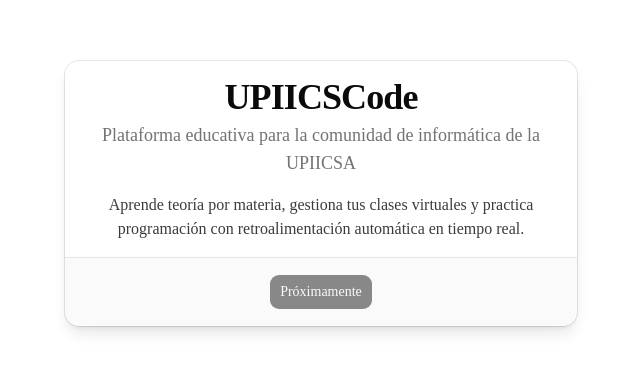
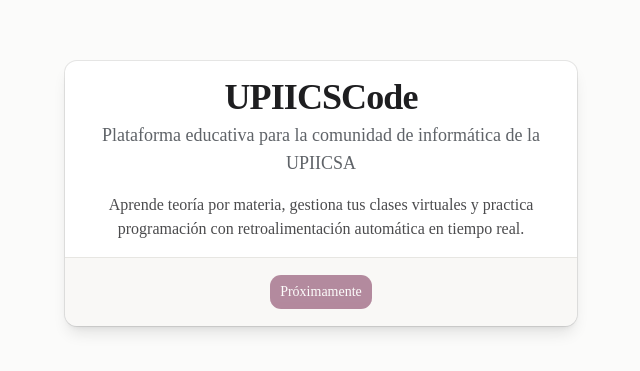
Before and after one commit to angelvaloro09/upiicscode, a Next.js app: page / in a window 1280 px wide. Shown: the part 207-578 px from the top of the page, without its empty margins (319-959 px from the left). Built offline with nearby package versions, Linux system fonts and the light colour scheme.

Commit message:
feat(tokens): configure design tokens and tailwind theme

```diff
--- a/src/app/globals.css
+++ b/src/app/globals.css
@@ -7,124 +7,235 @@
 @theme inline {
   --color-background: var(--background);
   --color-foreground: var(--foreground);
+  --color-card: var(--card);
+  --color-card-foreground: var(--card-foreground);
+  --color-popover: var(--popover);
+  --color-popover-foreground: var(--popover-foreground);
+  --color-primary: var(--primary);
+  --color-primary-foreground: var(--primary-foreground);
+  --color-primary-hover: var(--primary-hover);
+  --color-primary-active: var(--primary-active);
+  --color-primary-text: var(--primary-text);
+  --color-secondary: var(--secondary);
+  --color-secondary-foreground: var(--secondary-foreground);
+  --color-muted: var(--muted);
+  --color-muted-foreground: var(--muted-foreground);
+  --color-accent: var(--accent);
+  --color-accent-foreground: var(--accent-foreground);
+  --color-destructive: var(--destructive);
+  --color-destructive-foreground: var(--destructive-foreground);
+  --color-border: var(--border);
+  --color-input: var(--input);
+  --color-ring: var(--ring);
+
+  --color-surface-subtle: var(--surface-subtle);
+  --color-code-inline-bg: var(--code-inline-bg);
+  --color-code-block-bg: var(--code-block-bg);
+
+  --color-verdict-ac-fg: var(--verdict-ac-fg);
+  --color-verdict-ac-bg: var(--verdict-ac-bg);
+  --color-verdict-ac-border: var(--verdict-ac-border);
+
+  --color-verdict-wa-fg: var(--verdict-wa-fg);
+  --color-verdict-wa-bg: var(--verdict-wa-bg);
+  --color-verdict-wa-border: var(--verdict-wa-border);
+
+  --color-verdict-tle-fg: var(--verdict-tle-fg);
+  --color-verdict-tle-bg: var(--verdict-tle-bg);
+  --color-verdict-tle-border: var(--verdict-tle-border);
+
+  --color-verdict-mle-fg: var(--verdict-mle-fg);
+  --color-verdict-mle-bg: var(--verdict-mle-bg);
+  --color-verdict-mle-border: var(--verdict-mle-border);
+
+  --color-verdict-re-fg: var(--verdict-re-fg);
+  --color-verdict-re-bg: var(--verdict-re-bg);
+  --color-verdict-re-border: var(--verdict-re-border);
+
+  --color-verdict-ce-fg: var(--verdict-ce-fg);
+  --color-verdict-ce-bg: var(--verdict-ce-bg);
+  --color-verdict-ce-border: var(--verdict-ce-border);
+
+  --color-verdict-running-fg: var(--verdict-running-fg);
+  --color-verdict-running-bg: var(--verdict-running-bg);
+  --color-verdict-running-border: var(--verdict-running-border);
+
+  --radius-sm: 6px;
+  --radius-md: var(--radius);
+  --radius-lg: 12px;
+
   --font-sans: var(--font-sans);
-  --font-mono: var(--font-geist-mono);
-  --font-heading: var(--font-sans);
-  --color-sidebar-ring: var(--sidebar-ring);
-  --color-sidebar-border: var(--sidebar-border);
-  --color-sidebar-accent-foreground: var(--sidebar-accent-foreground);
-  --color-sidebar-accent: var(--sidebar-accent);
-  --color-sidebar-primary-foreground: var(--sidebar-primary-foreground);
-  --color-sidebar-primary: var(--sidebar-primary);
-  --color-sidebar-foreground: var(--sidebar-foreground);
-  --color-sidebar: var(--sidebar);
-  --color-chart-5: var(--chart-5);
-  --color-chart-4: var(--chart-4);
-  --color-chart-3: var(--chart-3);
-  --color-chart-2: var(--chart-2);
-  --color-chart-1: var(--chart-1);
-  --color-ring: var(--ring);
-  --color-input: var(--input);
-  --color-border: var(--border);
-  --color-destructive: var(--destructive);
-  --color-accent-foreground: var(--accent-foreground);
-  --color-accent: var(--accent);
-  --color-muted-foreground: var(--muted-foreground);
-  --color-muted: var(--muted);
-  --color-secondary-foreground: var(--secondary-foreground);
-  --color-secondary: var(--secondary);
-  --color-primary-foreground: var(--primary-foreground);
-  --color-primary: var(--primary);
-  --color-popover-foreground: var(--popover-foreground);
-  --color-popover: var(--popover);
-  --color-card-foreground: var(--card-foreground);
-  --color-card: var(--card);
-  --radius-sm: calc(var(--radius) * 0.6);
-  --radius-md: calc(var(--radius) * 0.8);
-  --radius-lg: var(--radius);
-  --radius-xl: calc(var(--radius) * 1.4);
-  --radius-2xl: calc(var(--radius) * 1.8);
-  --radius-3xl: calc(var(--radius) * 2.2);
-  --radius-4xl: calc(var(--radius) * 2.6);
+  --font-mono: var(--font-mono);
 }
 
 :root {
-  --background: oklch(1 0 0);
-  --foreground: oklch(0.145 0 0);
-  --card: oklch(1 0 0);
-  --card-foreground: oklch(0.145 0 0);
-  --popover: oklch(1 0 0);
-  --popover-foreground: oklch(0.145 0 0);
-  --primary: oklch(0.205 0 0);
-  --primary-foreground: oklch(0.985 0 0);
-  --secondary: oklch(0.97 0 0);
-  --secondary-foreground: oklch(0.205 0 0);
-  --muted: oklch(0.97 0 0);
-  --muted-foreground: oklch(0.556 0 0);
-  --accent: oklch(0.97 0 0);
-  --accent-foreground: oklch(0.205 0 0);
-  --destructive: oklch(0.577 0.245 27.325);
-  --border: oklch(0.922 0 0);
-  --input: oklch(0.922 0 0);
-  --ring: oklch(0.708 0 0);
-  --chart-1: oklch(0.87 0 0);
-  --chart-2: oklch(0.556 0 0);
-  --chart-3: oklch(0.439 0 0);
-  --chart-4: oklch(0.371 0 0);
-  --chart-5: oklch(0.269 0 0);
-  --radius: 0.625rem;
-  --sidebar: oklch(0.985 0 0);
-  --sidebar-foreground: oklch(0.145 0 0);
-  --sidebar-primary: oklch(0.205 0 0);
-  --sidebar-primary-foreground: oklch(0.985 0 0);
-  --sidebar-accent: oklch(0.97 0 0);
-  --sidebar-accent-foreground: oklch(0.205 0 0);
-  --sidebar-border: oklch(0.922 0 0);
-  --sidebar-ring: oklch(0.708 0 0);
+  --background: #fbfbfa;
+  --foreground: #1e1e20;
+
+  --card: #ffffff;
+  --card-foreground: #1e1e20;
+
+  --popover: #ffffff;
+  --popover-foreground: #1e1e20;
+
+  --primary: #6f1d46;
+  --primary-foreground: #ffffff;
+  --primary-hover: #581637;
+  --primary-active: #4b102e;
+  --primary-text: #6f1d46;
+
+  --secondary: #f3f2ee;
+  --secondary-foreground: #1e1e20;
+
+  --muted: #f3f2ee;
+  --muted-foreground: #5f6368;
+
+  --accent: #f3f2ee;
+  --accent-foreground: #1e1e20;
+
+  --destructive: #be123c;
+  --destructive-foreground: #ffffff;
+
+  --border: #e7e6e2;
+  --input: #e7e6e2;
+  --ring: #6f1d46;
+
+  --radius: 8px;
+
+  --surface-subtle: #f3f2ee;
+  --code-inline-bg: #efece6;
+  --code-block-bg: #f7f7f5;
+
+  /* Verdicts */
+  --verdict-ac-fg: #0f766e;
+  --verdict-ac-bg: #f0fdf4;
+  --verdict-ac-border: #bbf7d0;
+
+  --verdict-wa-fg: #be123c;
+  --verdict-wa-bg: #fff1f2;
+  --verdict-wa-border: #fecdd3;
+
+  --verdict-tle-fg: #b45309;
+  --verdict-tle-bg: #fffbeb;
+  --verdict-tle-border: #fde68a;
+
+  --verdict-mle-fg: #c2410c;
+  --verdict-mle-bg: #fff7ed;
+  --verdict-mle-border: #ffedd5;
+
+  --verdict-re-fg: #9f1239;
+  --verdict-re-bg: #fff1f2;
+  --verdict-re-border: #fecdd3;
+
+  --verdict-ce-fg: #475569;
+  --verdict-ce-bg: #f1f5f9;
+  --verdict-ce-border: #cbd5e1;
+
+  --verdict-running-fg: #475569;
+  --verdict-running-bg: #f8fafc;
+  --verdict-running-border: #e2e8f0;
 }
 
 .dark {
-  --background: oklch(0.145 0 0);
-  --foreground: oklch(0.985 0 0);
-  --card: oklch(0.205 0 0);
-  --card-foreground: oklch(0.985 0 0);
-  --popover: oklch(0.205 0 0);
-  --popover-foreground: oklch(0.985 0 0);
-  --primary: oklch(0.922 0 0);
-  --primary-foreground: oklch(0.205 0 0);
-  --secondary: oklch(0.269 0 0);
-  --secondary-foreground: oklch(0.985 0 0);
-  --muted: oklch(0.269 0 0);
-  --muted-foreground: oklch(0.708 0 0);
-  --accent: oklch(0.269 0 0);
-  --accent-foreground: oklch(0.985 0 0);
-  --destructive: oklch(0.704 0.191 22.216);
-  --border: oklch(1 0 0 / 10%);
-  --input: oklch(1 0 0 / 15%);
-  --ring: oklch(0.556 0 0);
-  --chart-1: oklch(0.87 0 0);
-  --chart-2: oklch(0.556 0 0);
-  --chart-3: oklch(0.439 0 0);
-  --chart-4: oklch(0.371 0 0);
-  --chart-5: oklch(0.269 0 0);
-  --sidebar: oklch(0.205 0 0);
-  --sidebar-foreground: oklch(0.985 0 0);
-  --sidebar-primary: oklch(0.488 0.243 264.376);
-  --sidebar-primary-foreground: oklch(0.985 0 0);
-  --sidebar-accent: oklch(0.269 0 0);
-  --sidebar-accent-foreground: oklch(0.985 0 0);
-  --sidebar-border: oklch(1 0 0 / 10%);
-  --sidebar-ring: oklch(0.556 0 0);
+  --background: #141416;
+  --foreground: #ededec;
+
+  --card: #1c1c1f;
+  --card-foreground: #ededec;
+
+  --popover: #1c1c1f;
+  --popover-foreground: #ededec;
+
+  --primary: #a33b6e;
+  --primary-foreground: #ffffff;
+  --primary-hover: #8a2d5b;
+  --primary-active: #72224a;
+  --primary-text: #e08ab0;
+
+  --secondary: #222226;
+  --secondary-foreground: #ededec;
+
+  --muted: #222226;
+  --muted-foreground: #a0a0a4;
+
+  --accent: #222226;
+  --accent-foreground: #ededec;
+
+  --destructive: #fb7185;
+  --destructive-foreground: #141416;
+
+  --border: #2a2a2e;
+  --input: #2a2a2e;
+  --ring: #e08ab0;
+
+  --radius: 8px;
+
+  --surface-subtle: #1c1c20;
+  --code-inline-bg: #222226;
+  --code-block-bg: #18181b;
+
+  /* Verdicts */
+  --verdict-ac-fg: #34d399;
+  --verdict-ac-bg: #064e3b;
+  --verdict-ac-border: #065f46;
+
+  --verdict-wa-fg: #fb7185;
+  --verdict-wa-bg: #4c0519;
+  --verdict-wa-border: #881337;
+
+  --verdict-tle-fg: #fbbf24;
+  --verdict-tle-bg: #451a03;
+  --verdict-tle-border: #78350f;
+
+  --verdict-mle-fg: #fb923c;
+  --verdict-mle-bg: #431407;
+  --verdict-mle-border: #7c2d12;
+
+  --verdict-re-fg: #fda4af;
+  --verdict-re-bg: #4c0519;
+  --verdict-re-border: #881337;
+
+  --verdict-ce-fg: #94a3b8;
+  --verdict-ce-bg: #1e293b;
+  --verdict-ce-border: #334155;
+
+  --verdict-running-fg: #94a3b8;
+  --verdict-running-bg: #1e293b;
+  --verdict-running-border: #334155;
 }
 
 @layer base {
   * {
-    @apply border-border outline-ring/50;
+    @apply border-border;
+  }
+  html {
+    font-family:
+      var(--font-sans),
+      system-ui,
+      -apple-system,
+      BlinkMacSystemFont,
+      'Segoe UI',
+      Roboto,
+      sans-serif;
   }
   body {
     @apply bg-background text-foreground;
+    font-family:
+      var(--font-sans),
+      system-ui,
+      -apple-system,
+      BlinkMacSystemFont,
+      'Segoe UI',
+      Roboto,
+      sans-serif;
   }
-  html {
-    @apply font-sans;
+  code,
+  pre,
+  kbd,
+  samp {
+    font-family:
+      var(--font-mono), ui-monospace, SFMono-Regular, Menlo, Monaco, Consolas,
+      monospace;
+    font-variant-ligatures: none;
   }
 }
--- a/src/components/ui/button.tsx
+++ b/src/components/ui/button.tsx
@@ -16,7 +16,7 @@
           'hover:bg-muted hover:text-foreground aria-expanded:bg-muted aria-expanded:text-foreground dark:hover:bg-muted/50',
         destructive:
           'bg-destructive/10 text-destructive hover:bg-destructive/20 focus-visible:border-destructive/40 focus-visible:ring-destructive/20 dark:bg-destructive/20 dark:hover:bg-destructive/30 dark:focus-visible:ring-destructive/40',
-        link: 'text-primary underline-offset-4 hover:underline',
+        link: 'text-primary dark:text-primary-text underline-offset-4 hover:underline',
       },
       size: {
         default:
```
